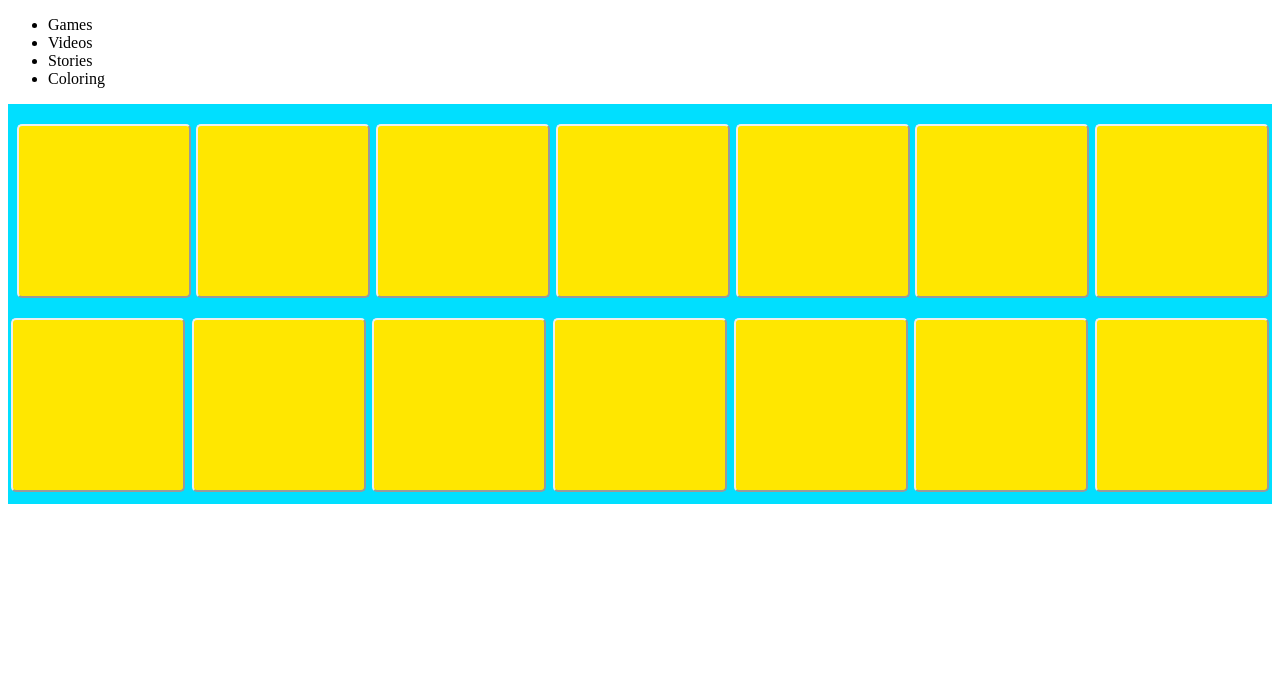
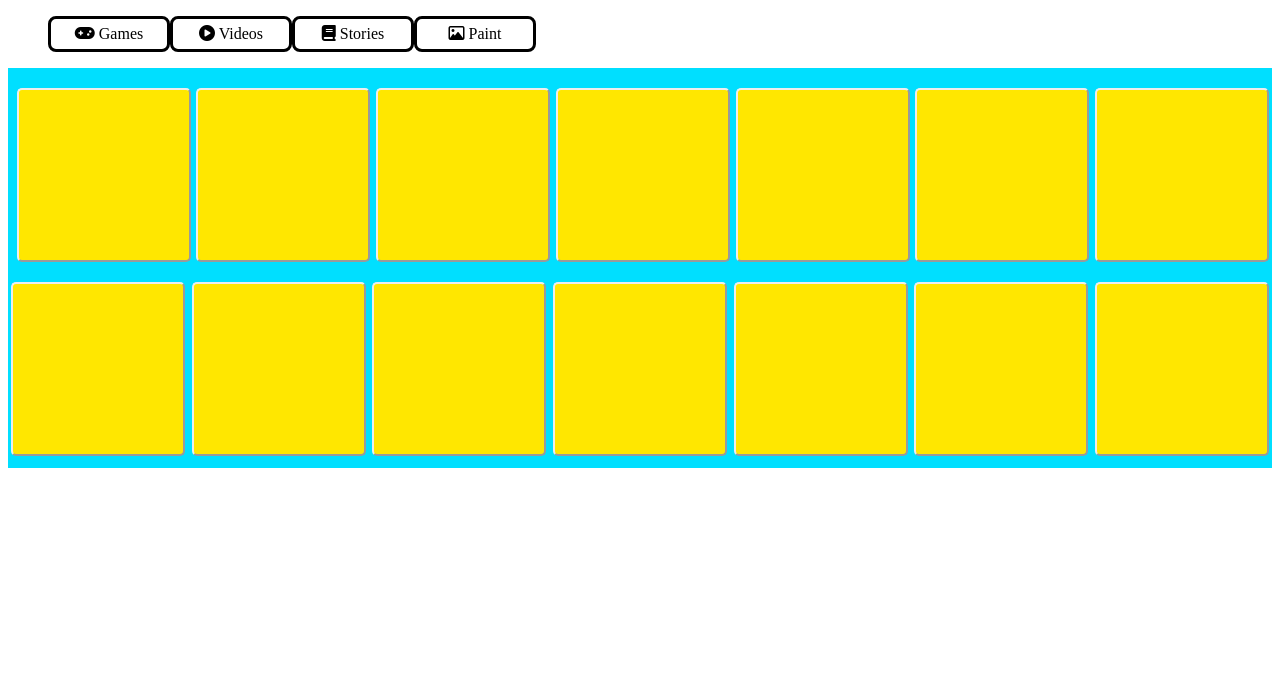
Before and after one commit to LopezJonathan/kidsdesign, a website: page index.html in a window 1280 px wide. Drawn offline with Linux system fonts and the light colour scheme.

Commit message:
Fixing some styling.
Still needs more fixing. Saving current point to continue work from
another workstation.

```diff
--- a/css/styles.css
+++ b/css/styles.css
@@ -27,6 +27,20 @@ main {
   border-radius: 5px; }
 
 /* Header Scss Document */
+nav ul li {
+	list-style: none;
+	text-align: center;
+	border-style: solid;
+	border-radius: 8px;
+	padding: 6px 8px;
+	width: 100px;
+}
+
+nav ul {
+	display: flex;
+	flex-flow: row wrap;
+}
+
 /* Footer Scss Document */
 footer {
   display: none; }
--- a/index.html
+++ b/index.html
@@ -5,6 +5,7 @@
 <title>Home Page</title>
 <meta name="viewport" content="width=device-width, initial-scale=1">
 <link href="./css/styles.css" rel="stylesheet" type="text/css">
+<script src="https://use.fontawesome.com/7ab6e92acf.js"></script>
 </head>
 <body>
 <header>
@@ -12,16 +13,16 @@
   <nav>
     <ul>
       <li>
-        <div>Games</div>
+        <div><i class="fa fa-gamepad" aria-hidden="true"></i> Games</div>
       </li>
       <li>
-        <div>Videos</div>
+        <div><i class="fa fa-play-circle" aria-hidden="true"></i> Videos</div>
       </li>
       <li>
-        <div>Stories</div>
+        <div><i class="fa fa-book" aria-hidden="true"></i> Stories</div>
       </li>
       <li>
-        <div>Coloring</div>
+        <div><i class="fa fa-picture-o" aria-hidden="true"></i> Paint</div>
       </li>
     </ul>
   </nav>
```
